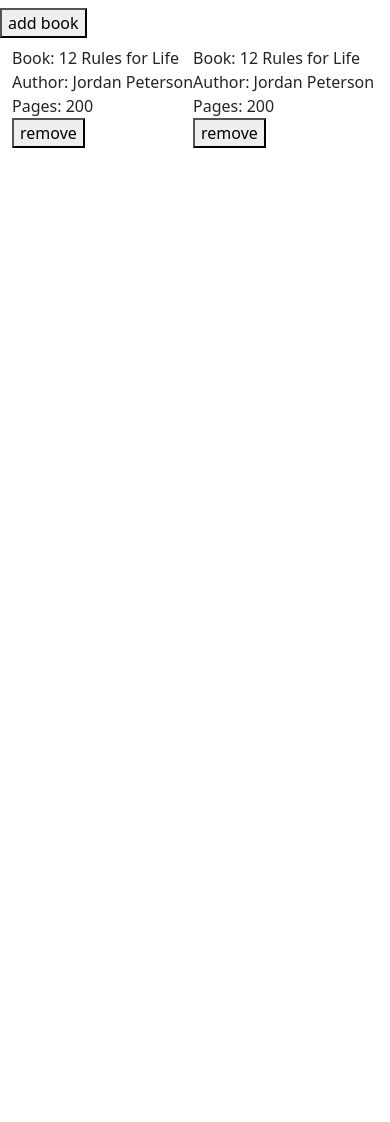
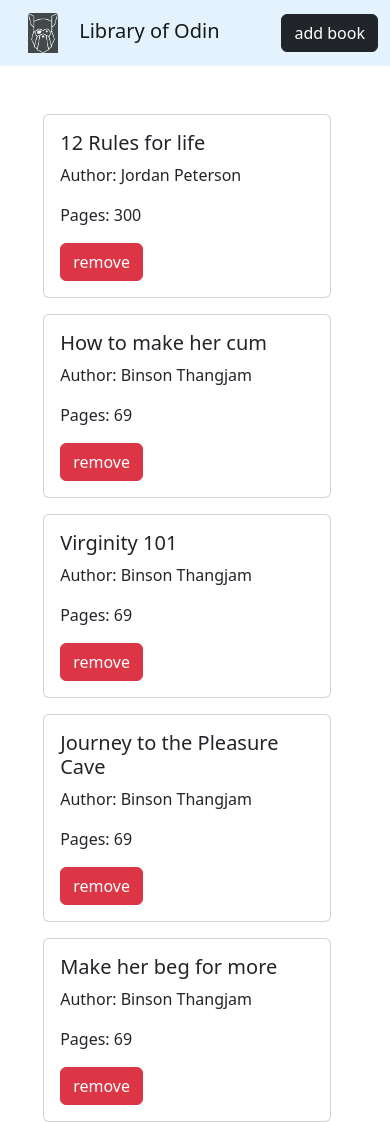
Before and after one commit to binnixie01/library_of_odin, a plain HTML site: page index.html in a window 390 px wide. Before the commit the page ends 844 px from the top, so only its background shows below. Drawn offline with Linux system fonts and the light colour scheme.

Commit message:
better bookCard design, layout and added responsiveness

```diff
--- a/index.html
+++ b/index.html
@@ -1,5 +1,6 @@
 <!DOCTYPE html>
 <html lang="en">
+
 <head>
     <meta charset="UTF-8">
     <meta http-equiv="X-UA-Compatible" content="IE=edge">
@@ -9,13 +10,20 @@
     <link rel="stylesheet" href="bootstrap.css">
     <script src="script.js" defer></script>
 </head>
+
 <body>
-    <nav class="navbar">
-    <button onclick="addBook()">add book</button>
+    <nav class="navbar ">
+        <div class="container-fluid">
+            <div class="navbar-brand">
+               <img src="images/odin-lined.png" alt="odin-logo" width="30"> Library of Odin</div>
+            <button onclick="addBook()" class="btn btn-dark">add book</button>
+        </div>
+
 
     </nav>
-<div class="container">
-</div>
+    <div class="book-container">
+    </div>
 
 </body>
+
 </html>
--- a/script.js
+++ b/script.js
@@ -1,6 +1,9 @@
 const myLibrary = [
-  { name: "12 Rules for Life", author: "Jordan Peterson", pages: 200 },
-  { name: "12 Rules for Life", author: "Jordan Peterson", pages: 200 },
+  { name: "12 Rules for life", author: "Jordan Peterson", pages: 300 },
+  { name: "How to make her cum", author: "Binson Thangjam", pages: 69 },
+  { name: "Virginity 101", author: "Binson Thangjam", pages: 69 },
+  {name: "Journey to the Pleasure Cave", author:"Binson Thangjam",pages:69},
+  {name:"Make her beg for more",author:"Binson Thangjam",pages:69}
 ];
 
 function Book(name, author, pages) {
@@ -27,19 +30,23 @@ function addBook() {
 }
 
 function showBook(name, author, pages) {
-  const bookContainer = document.querySelector(".container");
+  const bookContainer = document.querySelector(".book-container");
 
   const card = document.createElement("div");
 
-  card.innerHTML = `<div class="Books"><div>Book: ${name}</div><div>Author: ${author}</div><div>Pages: ${pages}</div><button onclick="removeBook(parentElement)" class="remove">remove</button></div>`;
+  card.innerHTML = `<div class="Books card"><div class="card-body">
+                    <h5 class="card-title">${name}</h5>
+                    <p class="card-text">Author: ${author}</p>
+                    <p class="card-text">Pages: ${pages}</p>
+                    <button onclick="removeBook(parentElement.parentElement.parentElement)" class="remove btn btn-danger">remove</button>
+                    </div></div>`;
   bookContainer.appendChild(card);
 }
 
 displayBook();
 
 function removeBook(element) {
-//   const but = document.querySelector(".remove");
-//   but.addEventListener("click", (e) => removeBook(e));
-//   const bookContainer = document.querySelector(".container");
+  console.log(element);
+  // myLibrary.splice()
   element.remove();
 }
--- a/styles.css
+++ b/styles.css
@@ -1,4 +1,38 @@
-.container{
+.book-container{
     display: flex;
+    /* width: 1260px; */
+    padding-top: 3rem;
+    gap: 1rem;
+    flex-wrap: wrap;
+    padding-left: 5rem;
 
 }
+
+.Books{
+    width: 18rem;
+    flex: 1 1 1;
+}
+.navbar{background-color: #e3f2fd ;}
+.navbar-brand{
+    padding-left: 2rem;
+}
+.navbar-brand img{background-color: rgba(0, 0, 0, 0.7);
+margin-right: 1rem;}
+
+@media (max-width: 500px){
+    .navbar-brand{
+        padding-left: 1rem;
+    }
+    .book-container{
+        padding-left: 2.7rem;
+    }
+
+}
+@media (min-width:600px ){@media ( max-width:900px ){
+    .book-container{
+        padding-left: 6rem;
+        gap: 2rem;
+    }
+}
+}
+/* @media(min-width) */
```
Also changed, not shown: images/odin-lined.png (added).
